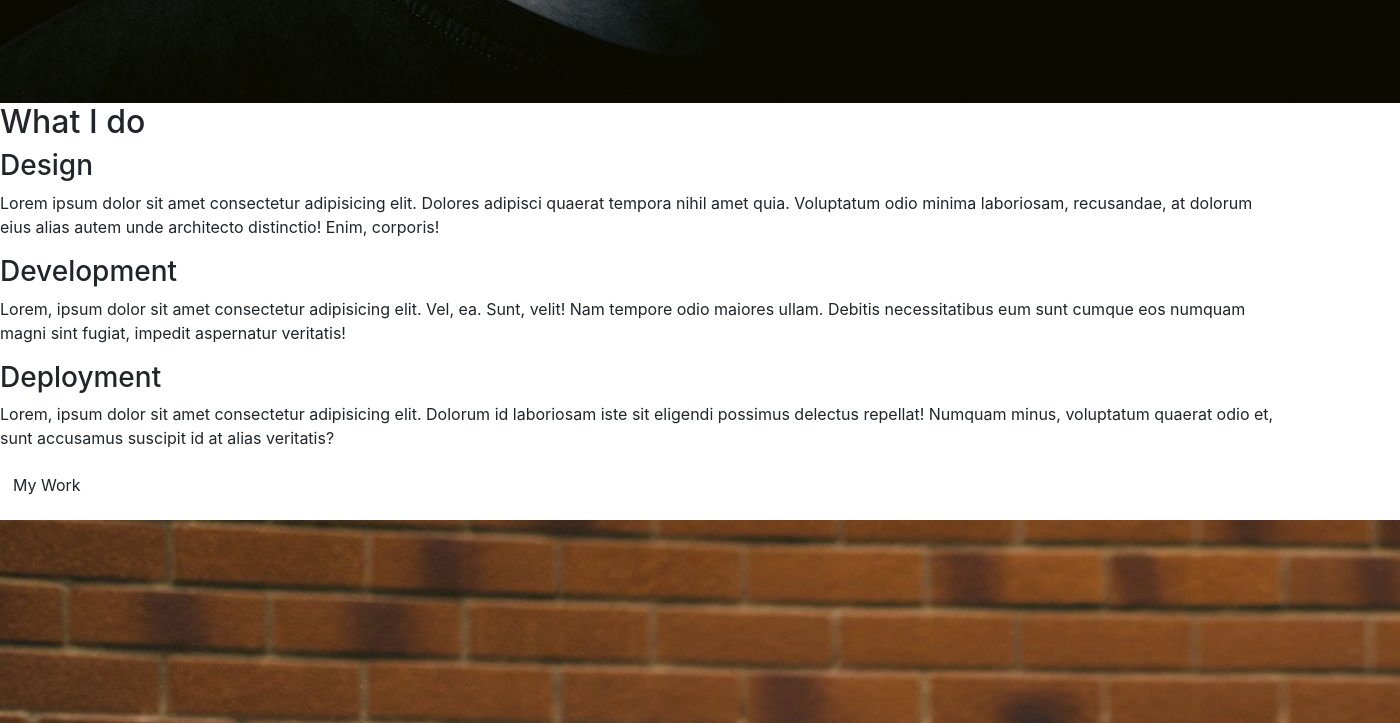
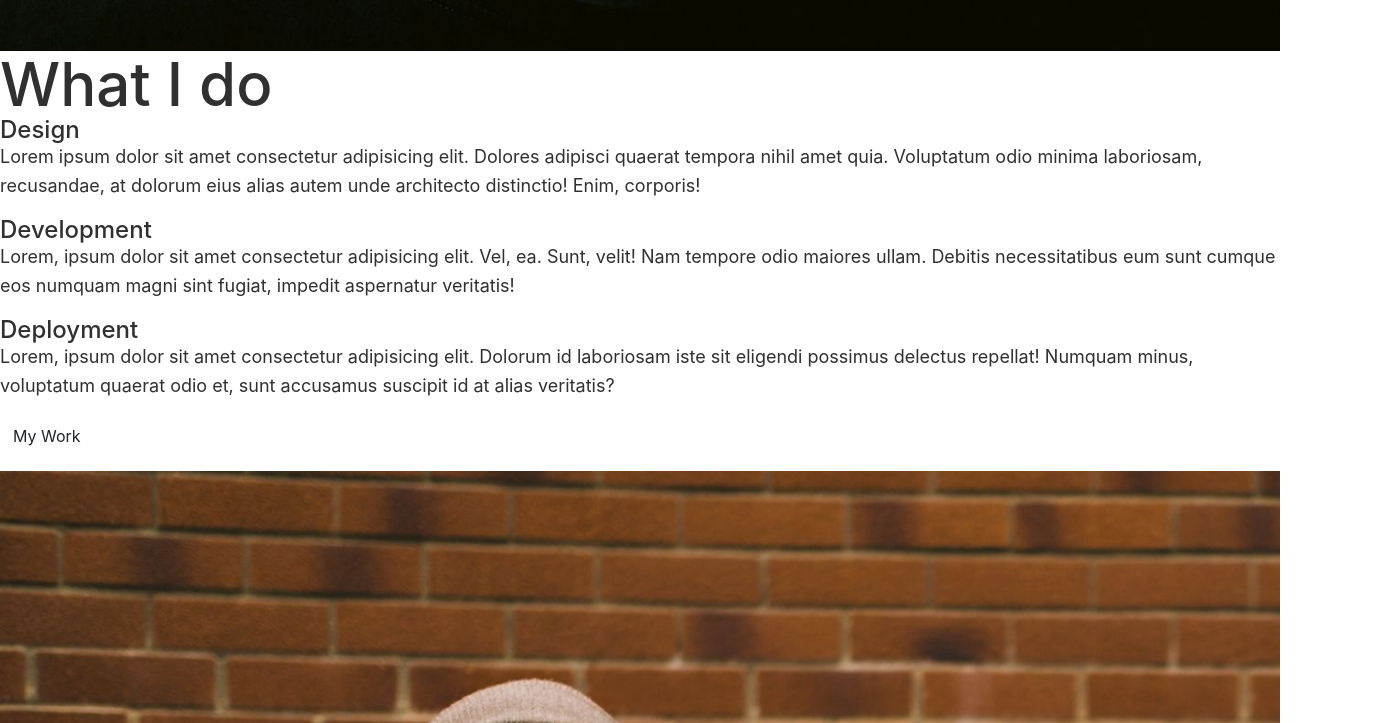
Before and after one commit to Hunnser86/Junior-developer-resume, a plain HTML site: page index.html in a window 1280 px wide. Shown: the part 2077-2800 px from the top of the page, 1400 px wide, since content can reach past the window. Drawn offline with nearby package versions, Linux system fonts and the light colour scheme.

Commit message:
Added custom properties to CSS

```diff
--- a/index.html
+++ b/index.html
@@ -7,7 +7,7 @@
     <meta name="viewport" content="width=device-width, initial-scale=1.0">
     <link rel="preconnect" href="https://fonts.googleapis.com">
     <link rel="preconnect" href="https://fonts.gstatic.com" crossorigin>
-    <link href="https://fonts.googleapis.com/css2?family=Poppins:wght@300&display=swap" rel="stylesheet">
+    <link href="https://fonts.googleapis.com/css2?family=Poppins:wght@300,600,900&display=swap" rel="stylesheet">
     <link rel="stylesheet" href="https://cdn.jsdelivr.net/npm/bootstrap@4.5.3/dist/css/bootstrap.min.css"
         integrity="sha384-TX8t27EcRE3e/ihU7zmQxVncDAy5uIKz4rEkgIXeMed4M0jlfIDPvg6uqKI2xXr2" crossorigin="anonymous">
     <link rel="stylesheet" href="https://use.fontawesome.com/releases/v5.15.3/css/all.css"
@@ -30,7 +30,7 @@
             <ul class="nav-list">
                 <li class="nav-item"><a href="#home" class="nav-link">Home</a></li>
                 <li class="nav-item"><a href="#services" class="nav-link">Services</a></li>
-                <li class="nav-item"><a href="#about" class="nav-link"></a></li>
+                <li class="nav-item"><a href="#about" class="nav-link">About</a></li>
                 <li class="nav-item"><a href="#work" class="nav-link">My Work</a></li>
             </ul>
         </nav>
--- a/style .css
+++ b/style .css
@@ -0,0 +1,65 @@
+*,
+*::before,
+*::after {
+   box-sizing: border-box;
+}
+/* custom properties */
+
+:root{
+    font-family: Poppins, sans-serif;
+    --fw-reg: 300;
+    --fe-bold: 900;
+    --clr-light: #fff;
+    --clr-dark: #303030;
+    --clr-accent: #16e0bd;
+    --fs-h1: 3rem;
+    --fs-h2: 2.5rem;
+    --fs-h3: 1.25rem;
+    --fs-body: 1rem;
+
+}
+
+@media (min-width: 800px) {
+    :root{
+        --fs-h1: 4.5rem;
+        --fs-h2: 3.75rem;
+        --fs-h3: 1.5rem;
+        --fs-body: 1.125rem;
+    }
+}
+
+/*General styles*/
+
+body{
+   background: var(--clr-light);
+   color: var(--clr-dark);
+   margin: 0;
+   font-size: var(--fs-body);
+   line-height: 1.6;
+}
+
+img{
+    display: block;
+    max-width: 100%;
+}
+
+/*Typography*/
+
+h1,
+h2,
+h3 {
+    line-height: 1.1;
+    margin: 0;
+}
+
+h1 {
+    font-size: var(--fs-h1) ;
+}
+
+h2 {
+    font-size: var(--fs-h2) ;
+}
+
+h3 {
+    font-size: var(--fs-h3) ;
+}
```
